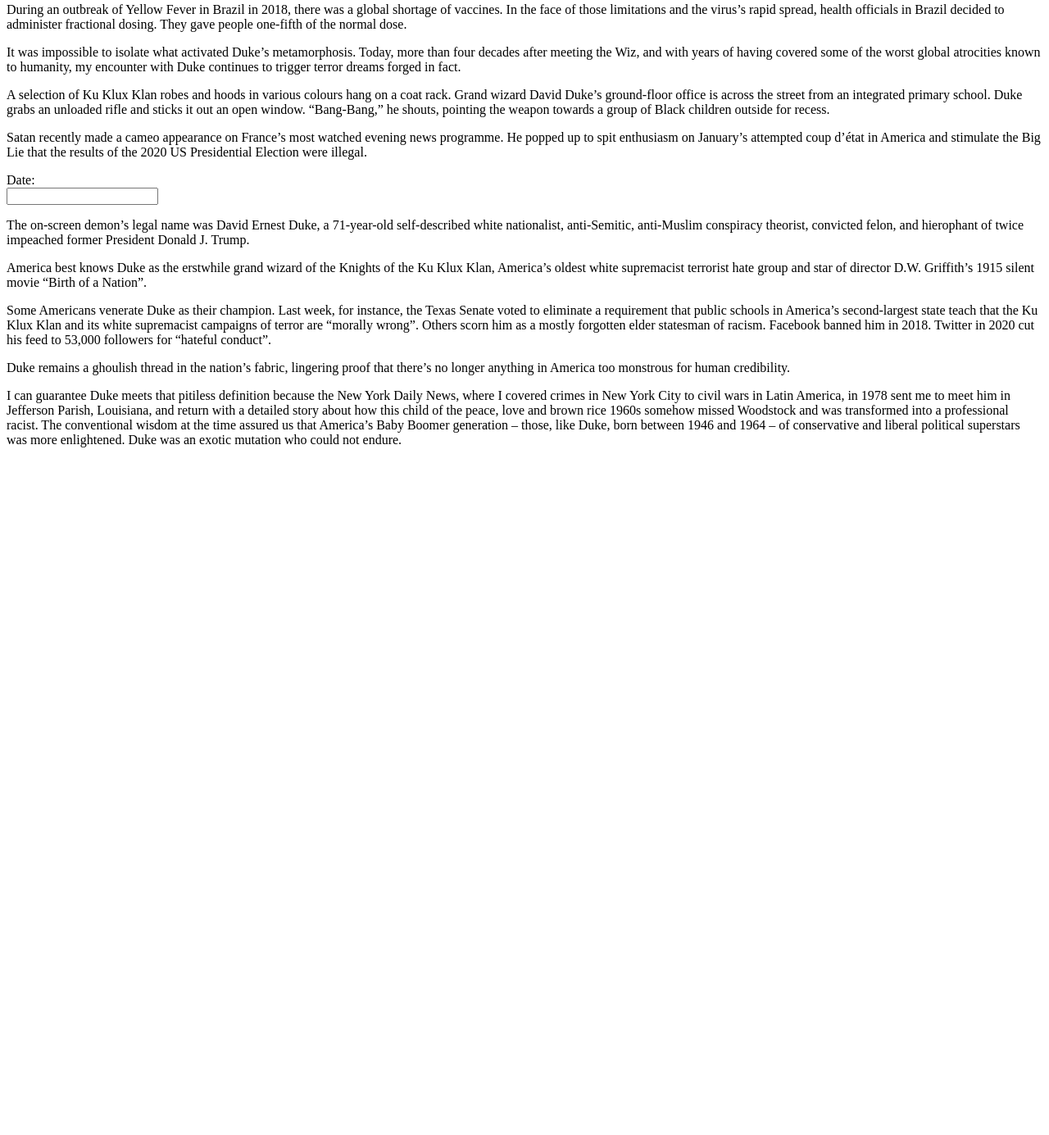
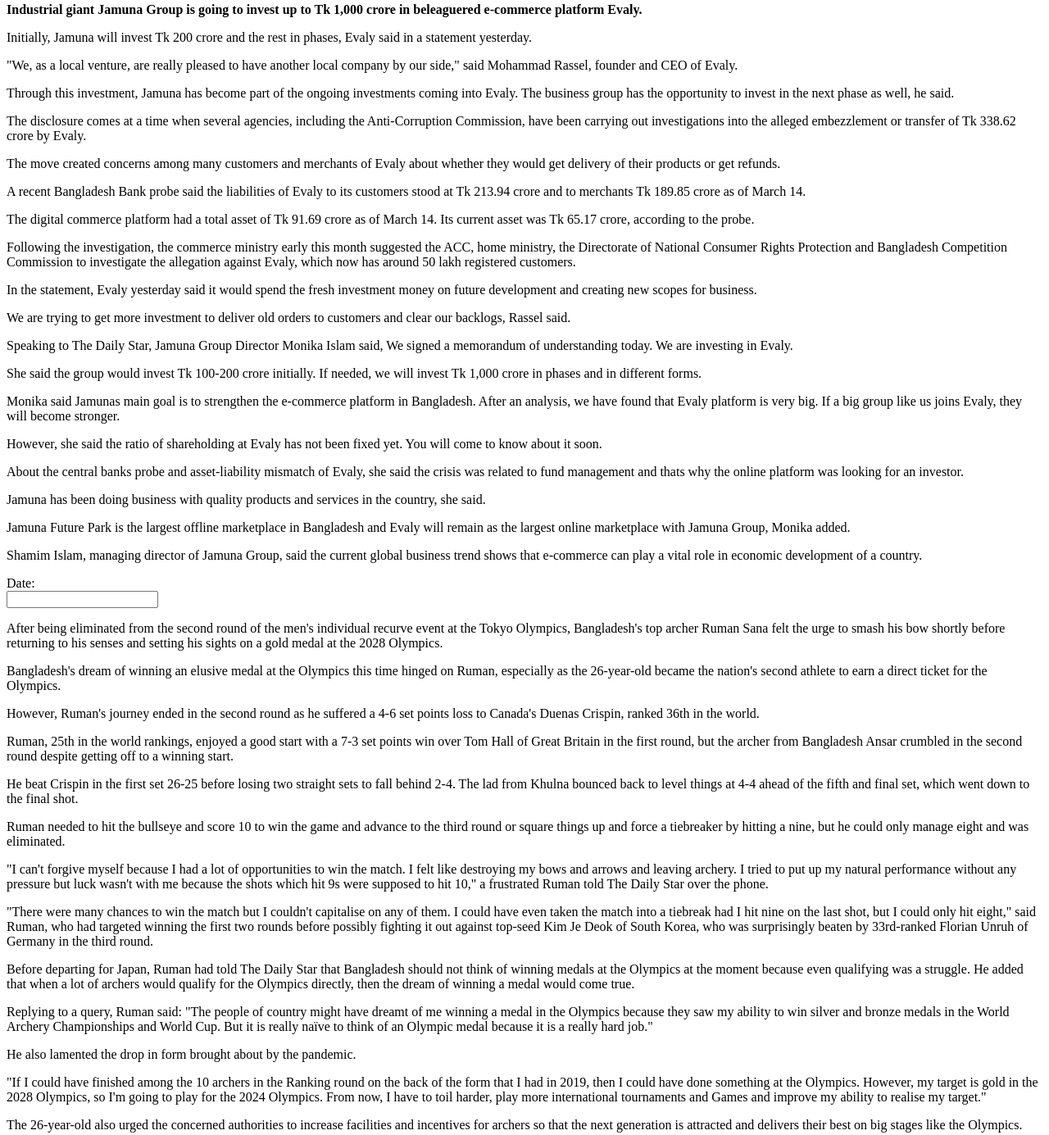
Before and after one commit to nazmuldipu/DayPicker, a website built with Vite: page index.html in a window 1280 px wide. Shown: the part 166-1551 px from the top of the page at 82% size. Before the commit the page ends 800 px from the top, so only its background shows below. Built offline with nearby package versions, Linux system fonts and the light colour scheme.

Commit message:
html page random text changed

```diff
--- a/index.html
+++ b/index.html
@@ -22,73 +22,174 @@
     <input type="text" id="datepicker" autocomplete="off" />
 
     <p>
-      During an outbreak of Yellow Fever in Brazil in 2018, there was a global
-      shortage of vaccines. In the face of those limitations and the virus’s
-      rapid spread, health officials in Brazil decided to administer fractional
-      dosing. They gave people one-fifth of the normal dose.
+      <strong
+        >Industrial giant Jamuna Group is going to invest up to Tk 1,000 crore
+        in beleaguered e-commerce platform Evaly.</strong
+      >
     </p>
     <p>
-      It was impossible to isolate what activated Duke’s metamorphosis. Today,
-      more than four decades after meeting the Wiz, and with years of having
-      covered some of the worst global atrocities known to humanity, my
-      encounter with Duke continues to trigger terror dreams forged in fact.
+      Initially, Jamuna will invest Tk 200 crore and the rest in phases, Evaly
+      said in a statement yesterday.
+    </p>
+    <p>
+      "We, as a local venture, are really pleased to have another local company
+      by our side," said Mohammad Rassel, founder and CEO of Evaly.
+    </p>
+    <p>
+      Through this investment, Jamuna has become part of the ongoing investments
+      coming into Evaly. The business group has the opportunity to invest in the
+      next phase as well, he said.
+    </p>
+    <p>
+      The disclosure comes at a time when several agencies, including the
+      Anti-Corruption Commission, have been carrying out investigations into the
+      alleged embezzlement or transfer of Tk 338.62 crore by Evaly.
     </p>
 
     <p>
-      A selection of Ku Klux Klan robes and hoods in various colours hang on a
-      coat rack. Grand wizard David Duke’s ground-floor office is across the
-      street from an integrated primary school. Duke grabs an unloaded rifle and
-      sticks it out an open window. “Bang-Bang,” he shouts, pointing the weapon
-      towards a group of Black children outside for recess.
+      The move created concerns among many customers and merchants of Evaly
+      about whether they would get delivery of their products or get refunds.
+    </p>
+
+    <p>
+      A recent Bangladesh Bank probe said the liabilities of Evaly to its
+      customers stood at Tk 213.94 crore and to merchants Tk 189.85 crore as of
+      March 14.
     </p>
     <p>
-      Satan recently made a cameo appearance on France’s most watched evening
-      news programme. He popped up to spit enthusiasm on January’s attempted
-      coup d’état in America and stimulate the Big Lie that the results of the
-      2020 US Presidential Election were illegal.
+      The digital commerce platform had a total asset of Tk 91.69 crore as of
+      March 14. Its current asset was Tk 65.17 crore, according to the probe.
+    </p>
+    <p>
+      Following the investigation, the commerce ministry early this month
+      suggested the ACC, home ministry, the Directorate of National Consumer
+      Rights Protection and Bangladesh Competition Commission to investigate the
+      allegation against Evaly, which now has around 50 lakh registered
+      customers.
+    </p>
+    <p>
+      In the statement, Evaly yesterday said it would spend the fresh investment
+      money on future development and creating new scopes for business.
+    </p>
+    <p>
+      We are trying to get more investment to deliver old orders to customers
+      and clear our backlogs, Rassel said.
+    </p>
+    <p>
+      Speaking to The Daily Star, Jamuna Group Director Monika Islam said, We
+      signed a memorandum of understanding today. We are investing in Evaly.
+    </p>
+    <p>
+      She said the group would invest Tk 100-200 crore initially. If needed, we
+      will invest Tk 1,000 crore in phases and in different forms.
+    </p>
+    <p>
+      Monika said Jamunas main goal is to strengthen the e-commerce platform in
+      Bangladesh. After an analysis, we have found that Evaly platform is very
+      big. If a big group like us joins Evaly, they will become stronger.
+    </p>
+    <p>
+      However, she said the ratio of shareholding at Evaly has not been fixed
+      yet. You will come to know about it soon.
+    </p>
+    <p>
+      About the central banks probe and asset-liability mismatch of Evaly, she
+      said the crisis was related to fund management and thats why the online
+      platform was looking for an investor.
+    </p>
+    <p>
+      Jamuna has been doing business with quality products and services in the
+      country, she said.
+    </p>
+    <p>
+      Jamuna Future Park is the largest offline marketplace in Bangladesh and
+      Evaly will remain as the largest online marketplace with Jamuna Group,
+      Monika added.
+    </p>
+    <p>
+      Shamim Islam, managing director of Jamuna Group, said the current global
+      business trend shows that e-commerce can play a vital role in economic
+      development of a country.
     </p>
     <label for="dp">Date:</label>
     <br />
     <input type="text" id="dp" autocomplete="off" />
-
     <p>
-      The on-screen demon’s legal name was David Ernest Duke, a 71-year-old
-      self-described white nationalist, anti-Semitic, anti-Muslim conspiracy
-      theorist, convicted felon, and hierophant of twice impeached former
-      President Donald J. Trump.
+      After being eliminated from the second round of the men's individual
+      recurve event at the Tokyo Olympics, Bangladesh's top archer Ruman Sana
+      felt the urge to smash his bow shortly before returning to his senses and
+      setting his sights on a gold medal at the 2028 Olympics.
     </p>
     <p>
-      America best knows Duke as the erstwhile grand wizard of the Knights of
-      the Ku Klux Klan, America’s oldest white supremacist terrorist hate group
-      and star of director D.W. Griffith’s 1915 silent movie “Birth of a
-      Nation”.
+      Bangladesh's dream of winning an elusive medal at the Olympics this time
+      hinged on Ruman, especially as the 26-year-old became the nation's second
+      athlete to earn a direct ticket for the Olympics.
     </p>
 
     <p>
-      Some Americans venerate Duke as their champion. Last week, for instance,
-      the Texas Senate voted to eliminate a requirement that public schools in
-      America’s second-largest state teach that the Ku Klux Klan and its white
-      supremacist campaigns of terror are “morally wrong”. Others scorn him as a
-      mostly forgotten elder statesman of racism. Facebook banned him in 2018.
-      Twitter in 2020 cut his feed to 53,000 followers for “hateful conduct”.
+      However, Ruman's journey ended in the second round as he suffered a 4-6
+      set points loss to Canada's Duenas Crispin, ranked 36th in the world.
+    </p>
+    <p>
+      Ruman, 25th in the world rankings, enjoyed a good start with a 7-3 set
+      points win over Tom Hall of Great Britain in the first round, but the
+      archer from Bangladesh Ansar crumbled in the second round despite getting
+      off to a winning start.
+    </p>
+    <p>
+      He beat Crispin in the first set 26-25 before losing two straight sets to
+      fall behind 2-4. The lad from Khulna bounced back to level things at 4-4
+      ahead of the fifth and final set, which went down to the final shot.
     </p>
 
     <p>
-      Duke remains a ghoulish thread in the nation’s fabric, lingering proof
-      that there’s no longer anything in America too monstrous for human
-      credibility.
+      Ruman needed to hit the bullseye and score 10 to win the game and advance
+      to the third round or square things up and force a tiebreaker by hitting a
+      nine, but he could only manage eight and was eliminated.
     </p>
 
     <p>
-      I can guarantee Duke meets that pitiless definition because the New York
-      Daily News, where I covered crimes in New York City to civil wars in Latin
-      America, in 1978 sent me to meet him in Jefferson Parish, Louisiana, and
-      return with a detailed story about how this child of the peace, love and
-      brown rice 1960s somehow missed Woodstock and was transformed into a
-      professional racist. The conventional wisdom at the time assured us that
-      America’s Baby Boomer generation – those, like Duke, born between 1946 and
-      1964 – of conservative and liberal political superstars was more
-      enlightened. Duke was an exotic mutation who could not endure.
+      "I can't forgive myself because I had a lot of opportunities to win the
+      match. I felt like destroying my bows and arrows and leaving archery. I
+      tried to put up my natural performance without any pressure but luck
+      wasn't with me because the shots which hit 9s were supposed to hit 10," a
+      frustrated Ruman told The Daily Star over the phone.
+    </p>
+    <p>
+      "There were many chances to win the match but I couldn't capitalise on any
+      of them. I could have even taken the match into a tiebreak had I hit nine
+      on the last shot, but I could only hit eight," said Ruman, who had
+      targeted winning the first two rounds before possibly fighting it out
+      against top-seed Kim Je Deok of South Korea, who was surprisingly beaten
+      by 33rd-ranked Florian Unruh of Germany in the third round.
+    </p>
+    <p>
+      Before departing for Japan, Ruman had told The Daily Star that Bangladesh
+      should not think of winning medals at the Olympics at the moment because
+      even qualifying was a struggle. He added that when a lot of archers would
+      qualify for the Olympics directly, then the dream of winning a medal would
+      come true.
+    </p>
+    <p>
+      Replying to a query, Ruman said: "The people of country might have dreamt
+      of me winning a medal in the Olympics because they saw my ability to win
+      silver and bronze medals in the World Archery Championships and World Cup.
+      But it is really naïve to think of an Olympic medal because it is a really
+      hard job."
+    </p>
+    <p>He also lamented the drop in form brought about by the pandemic.</p>
+    <p>
+      "If I could have finished among the 10 archers in the Ranking round on the
+      back of the form that I had in 2019, then I could have done something at
+      the Olympics. However, my target is gold in the 2028 Olympics, so I'm
+      going to play for the 2024 Olympics. From now, I have to toil harder, play
+      more international tournaments and Games and improve my ability to realise
+      my target."
+    </p>
+    <p>
+      The 26-year-old also urged the concerned authorities to increase
+      facilities and incentives for archers so that the next generation is
+      attracted and delivers their best on big stages like the Olympics.
     </p>
 
     <script src="daypicker.js"></script>
@@ -96,13 +197,11 @@
       var picker = new DayPicker({
         field: document.getElementById("datepicker"),
         format: "DD/MMM/YYYY",
-
       });
 
       var dp = new DayPicker({
         field: document.getElementById("dp"),
         format: "yyyy-MM-dd",
-
       });
     </script>
   </body>
```
